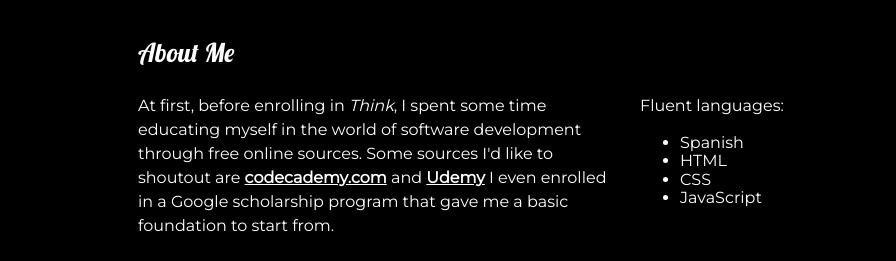
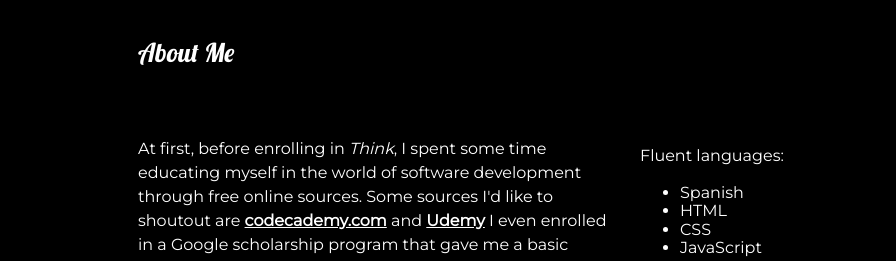
Before and after one commit to rickstylz01/contact-portfolio, a plain HTML site: page index.html in a window 1280 px wide. Shown: the part 682-943 px from the top of the page, 0-896 px from the left. Drawn offline with nearby package versions, Linux system fonts and the light colour scheme.

Commit message:
Update styles.css

```diff
--- a/styles.css
+++ b/styles.css
@@ -168,7 +168,7 @@ footer p {
 	flex: 2;
 }
 
-.languages {
+.center {
 	align-self: center;
 }
 
```
